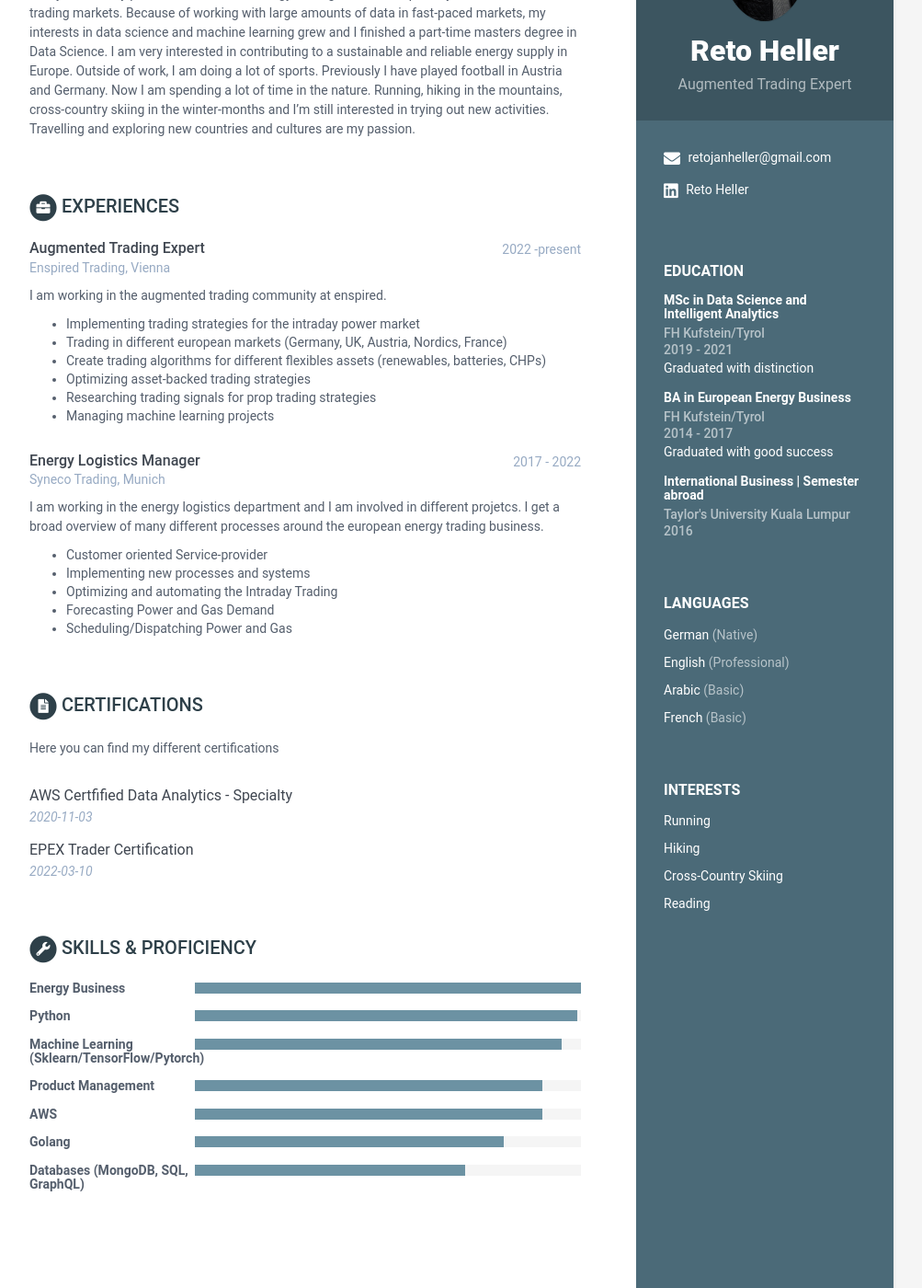
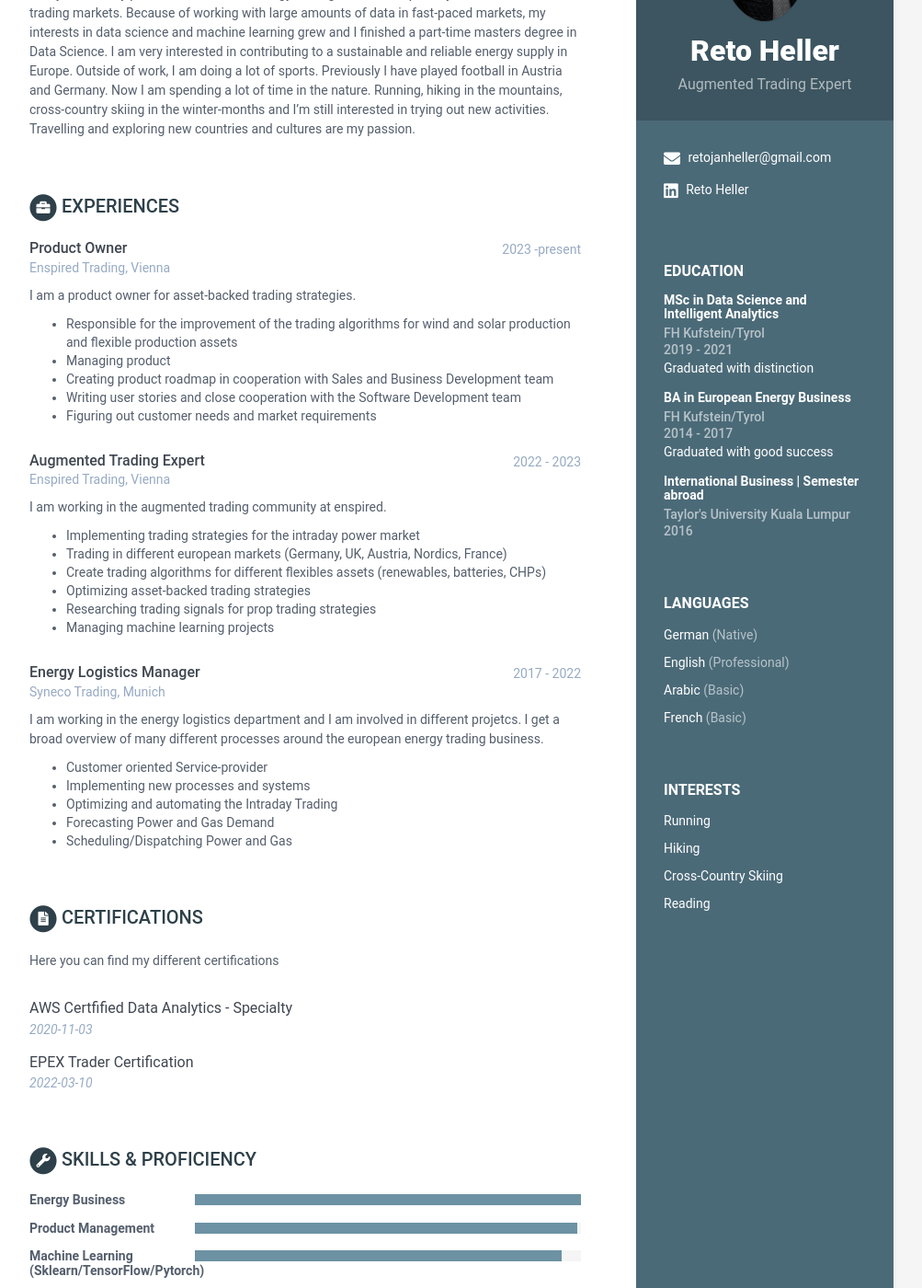
Before and after one commit to RetoHe/retos-resume, a Jekyll site: the page built from index.html, in a window 1280 px wide and 1400 px high, scrolled down 199 px. Shown: the whole window at 92% size, without its empty margins (168-1171 px from the left). Built offline with Jekyll 4.4.1, drawn with Linux system fonts in a browser that asks for light colours.

Commit message:
Update data.yml

```diff
--- a/_data/data.yml
+++ b/_data/data.yml
@@ -101,8 +101,24 @@ education:
 
 experiences:
 
+    - role: Product Owner
+      time: 2023 -present
+      company: Enspired Trading, Vienna
+      details:
+        I am a product owner for asset-backed trading strategies.
+
+           - Responsible for the improvement of the trading algorithms for wind and solar production and flexible production assets
+
+           - Managing product
+
+           - Creating product roadmap in cooperation with Sales and Business Development team
+
+           - Writing user stories and close cooperation with the Software Development team
+
+           - Figuring out customer needs and market requirements
+
     - role: Augmented Trading Expert
-      time: 2022 -present
+      time: 2022 - 2023
       company: Enspired Trading, Vienna
       details:
         I am working in the augmented trading community at enspired.
@@ -166,13 +182,13 @@ skills:
       - name: Energy Business
         level: 100%
 
-      - name: Python
+      - name: Product Management
         level: 99%
 
       - name: Machine Learning (Sklearn/TensorFlow/Pytorch)
         level: 95%
 
-      - name: Product Management
+      - name: Python
         level: 90%
 
       - name: AWS
```
